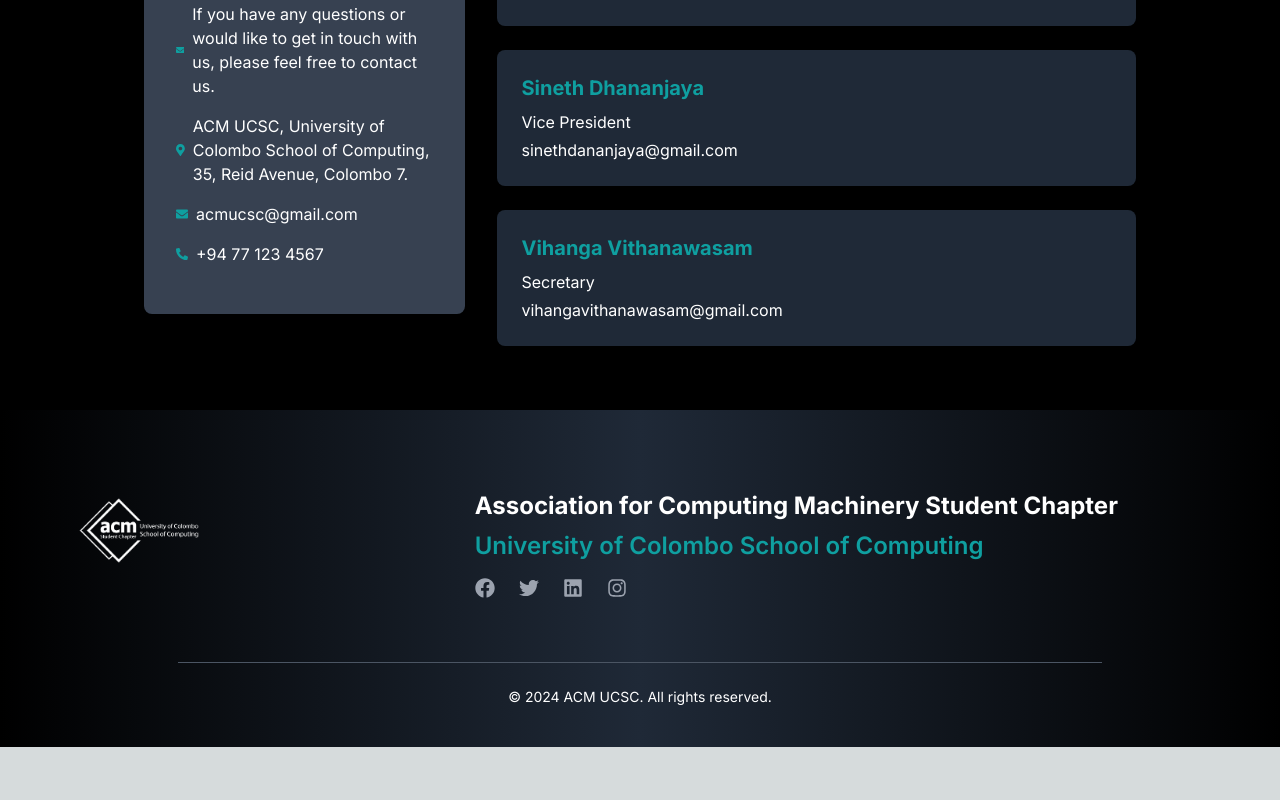
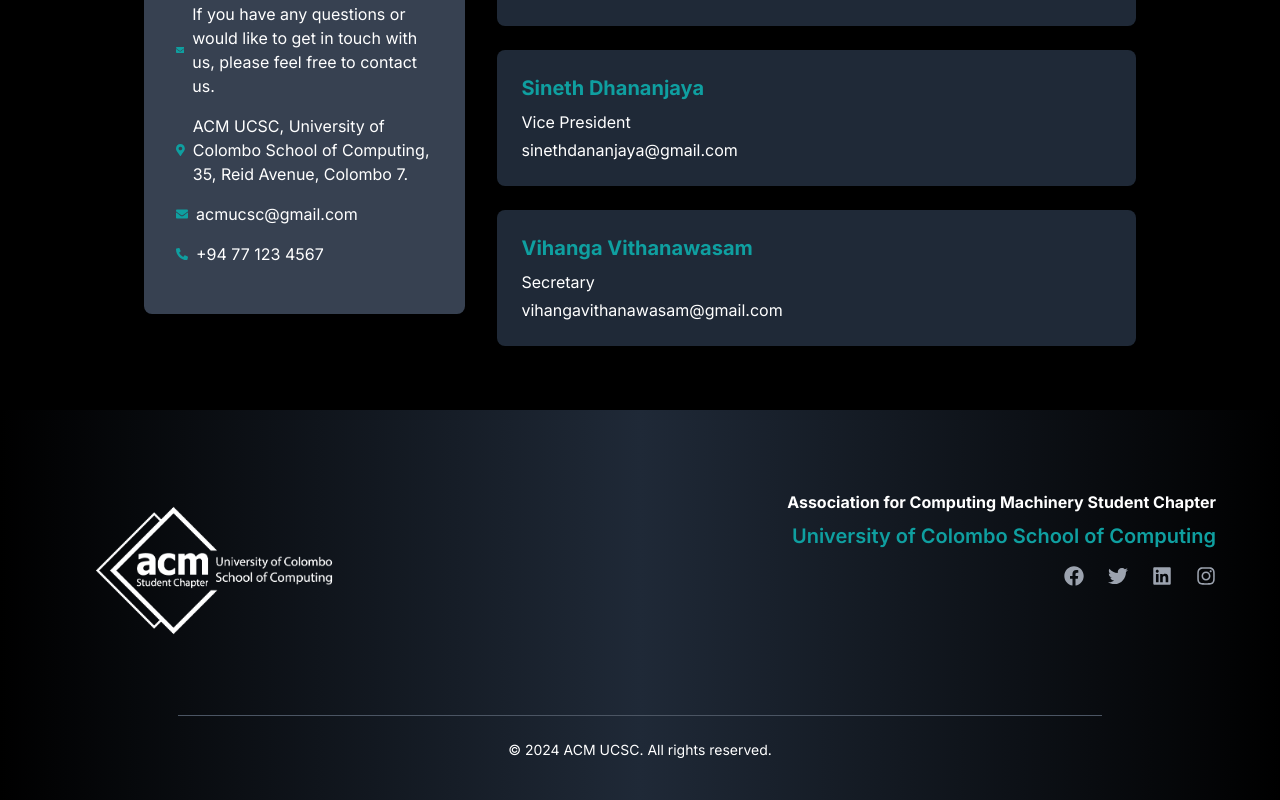
Before and after one commit to acm-ucsc/acm-web-2024, a Next.js app: page / in a window 1280 px wide. Shown: the part 5217-6017 px from the top of the page. Before the commit the page ends 5964 px from the top, so only its background shows below. Built offline with nearby package versions, Linux system fonts and the light colour scheme.

Commit message:
some small changes done

```diff
--- a/src/components/footer/page.tsx
+++ b/src/components/footer/page.tsx
@@ -7,11 +7,11 @@ const Footer = () => {
     <footer className="bg-gradient-to-r from-black via-gray-800 to-black text-white py-10 px-6 flex flex-col items-center">
       <div className="container mx-auto flex flex-col justify-center items-center md:items-start md:flex-row w-full p-6 md:p-10">
         <div className="flex flex-col items-center md:items-start w-full md:w-1/3 mb-6 md:mb-0">
-          <Image src={logo} alt="ACM Logo" width={150} height={150} />
+          <Image src={logo} alt="ACM Logo" width={300} height={300} />
         </div>
-        <div className="flex flex-col items-center md:items-start md:ml-10 text-center md:text-left w-full md:w-2/3">
-          <h1 className="text-2xl md:text-2xl font-bold mb-2">Association for Computing Machinery Student Chapter</h1>
-          <h2 className="text-xl md:text-2xl font-semibold text-secondary mb-4">University of Colombo School of Computing</h2>
+        <div className="flex flex-col items-right md:items-end md:ml-10 text-center md:text-left w-full md:w-2/3">
+          <h1 className="text-1xl md:text-1xl font-bold mb-2">Association for Computing Machinery Student Chapter</h1>
+          <h2 className="text-xl md:text-1xl font-semibold text-secondary mb-4">University of Colombo School of Computing</h2>
           <div className="flex space-x-6 justify-center md:justify-start">
             <a
               href="https://facebook.com"
```
Also changed, not shown: src/components/timeline/page.tsx (+7 -1 lines).
